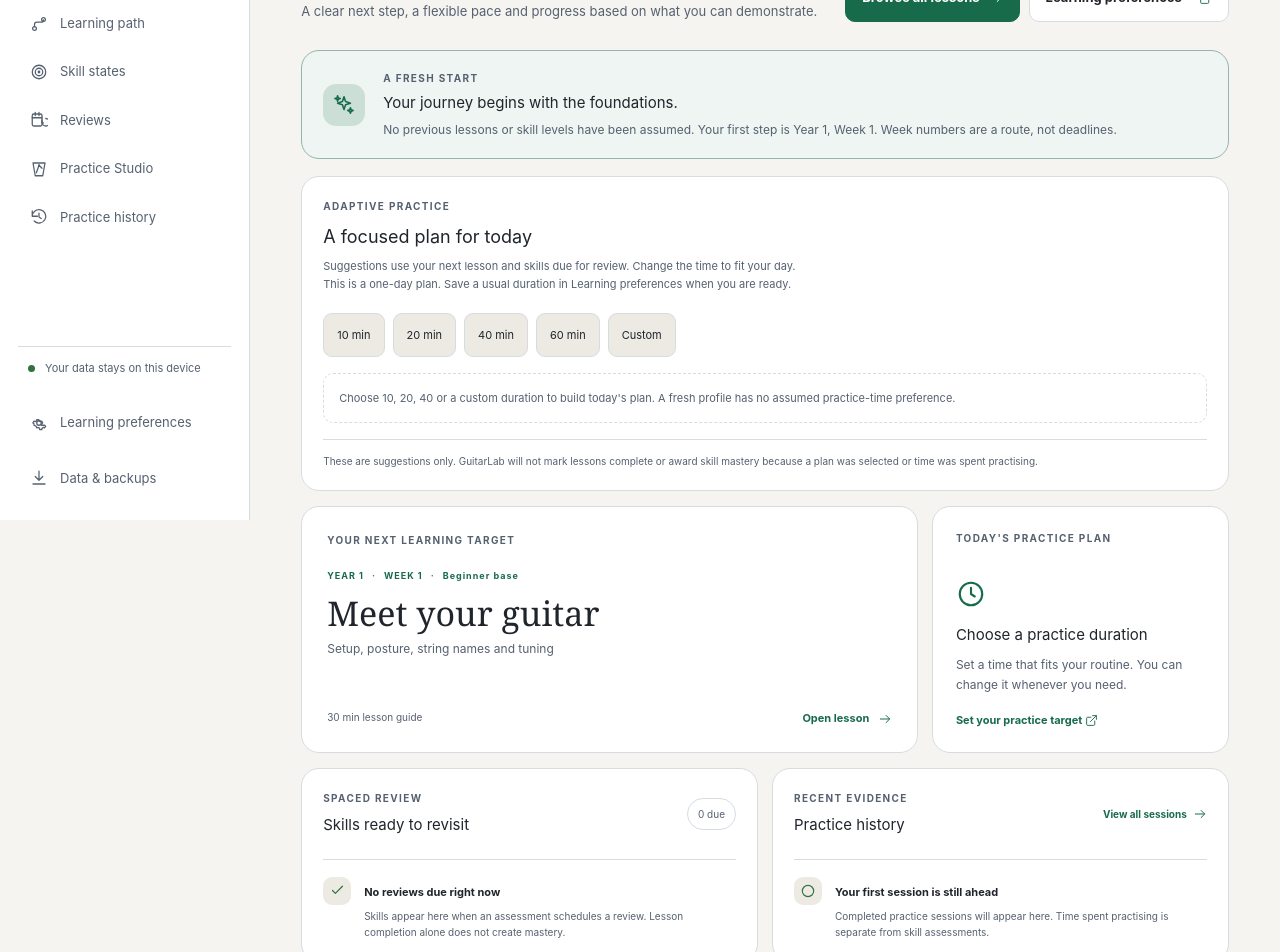
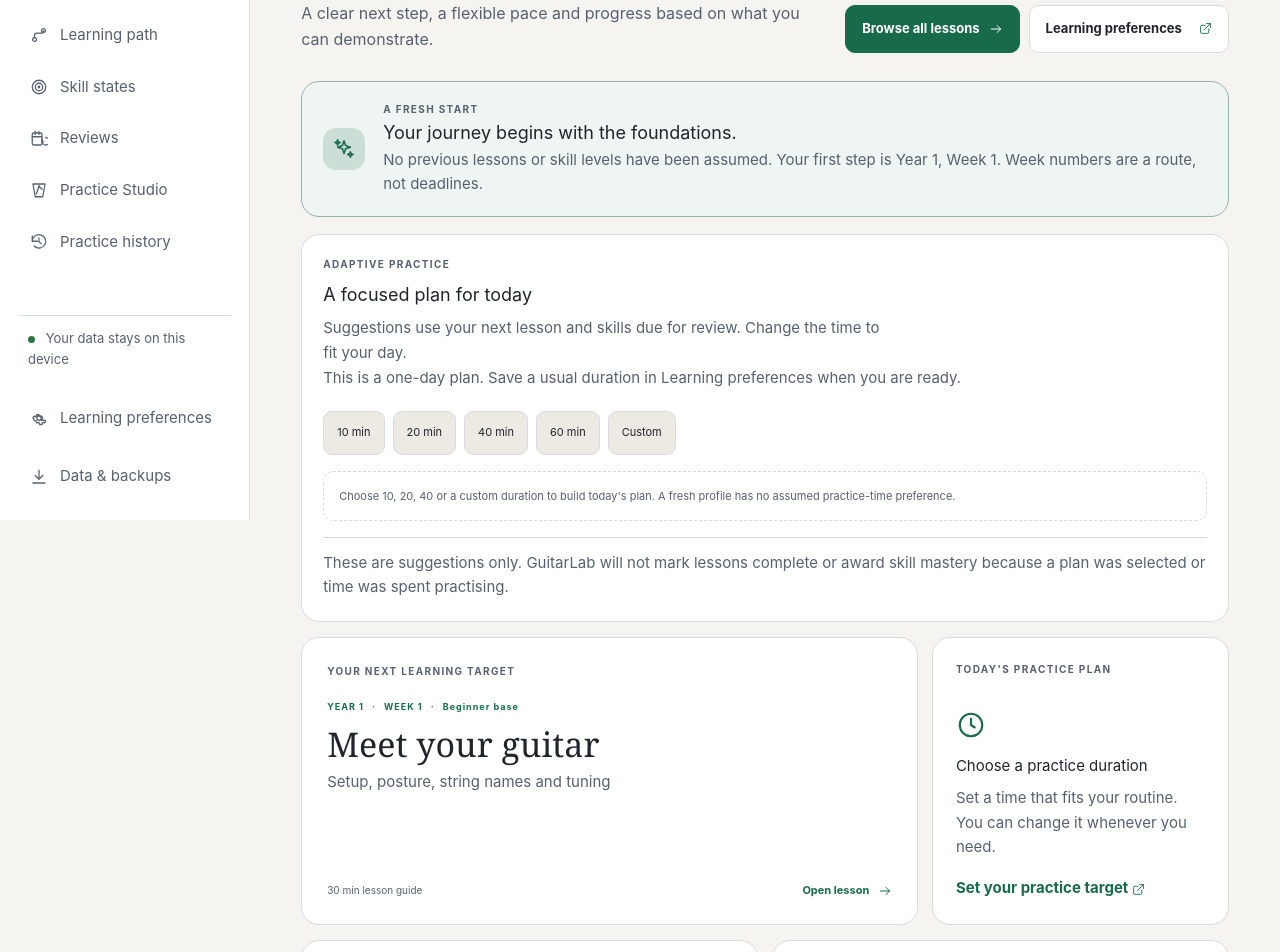
Before and after one commit to leenusdarnal/guitarlab, a SvelteKit app: page / in a window 1280 px wide. Shown: the part 280-1232 px from the top of the page. Built offline with nearby package versions, Linux system fonts and the light colour scheme.

Commit message:
fix(ux): make dashboard learning copy readable

```diff
--- a/src/routes/+page.svelte
+++ b/src/routes/+page.svelte
@@ -595,4 +595,94 @@
   @media(max-width:900px){.welcome{align-items:flex-start;flex-direction:column;gap:17px}.welcome-actions{width:100%}}
   @media(max-width:720px){.welcome{align-items:flex-start;flex-direction:column;margin-bottom:16px}.welcome p{display:none}.welcome-actions{width:100%}.welcome-actions a{flex:1}.backup-reminder{align-items:flex-start;flex-direction:column}}
 
+
+
+  /* The dashboard is a learning surface, not a compact analytics table. */
+  .welcome p {
+    font-size: var(--font-size-body);
+    line-height: var(--line-height-body);
+  }
+
+  .nav-link {
+    font-size: var(--font-size-supporting);
+  }
+
+  .offline-indicator {
+    font-size: var(--font-size-metadata);
+  }
+
+  .target-card > p,
+  .practice-target > p,
+  .fresh-copy p,
+  .planner-heading p,
+  .duration-context,
+  .planner-footer > p,
+  .planner-guardrail,
+  .planner-notice,
+  .error-panel p,
+  .empty-state p,
+  .backup-reminder p,
+  .section-heading p,
+  .phase-card > p,
+  .path-note {
+    font-size: var(--font-size-supporting);
+    line-height: var(--line-height-body);
+  }
+
+  .fresh-copy h2,
+  .practice-task h3,
+  .panel-heading h2,
+  .backup-reminder h2 {
+    font-size: var(--font-size-panel-title);
+    line-height: var(--line-height-heading);
+  }
+
+  .review-list li,
+  .session-list li,
+  .session-copy strong {
+    font-size: var(--font-size-supporting);
+  }
+
+  .text-link,
+  .panel-action,
+  .task-action,
+  .phase-action,
+  .backup-reminder-action {
+    font-size: var(--font-size-supporting);
+  }
+
+  .task-meta {
+    font-size: var(--font-size-metadata);
+  }
+
+  .practice-task {
+    padding: 18px;
+  }
+
+  .empty-state p {
+    max-width: 58ch;
+  }
+
+  .phase-card > p {
+    min-height: 0;
+  }
+
+  @media (max-width: 650px) {
+    .target-card > p,
+    .practice-target > p,
+    .planner-heading p,
+    .duration-context,
+    .planner-footer > p,
+    .planner-guardrail,
+    .planner-notice,
+    .error-panel p,
+    .empty-state p,
+    .backup-reminder p,
+    .section-heading p,
+    .phase-card > p,
+    .path-note {
+      font-size: 0.9375rem;
+    }
+  }
+
 </style>
```
